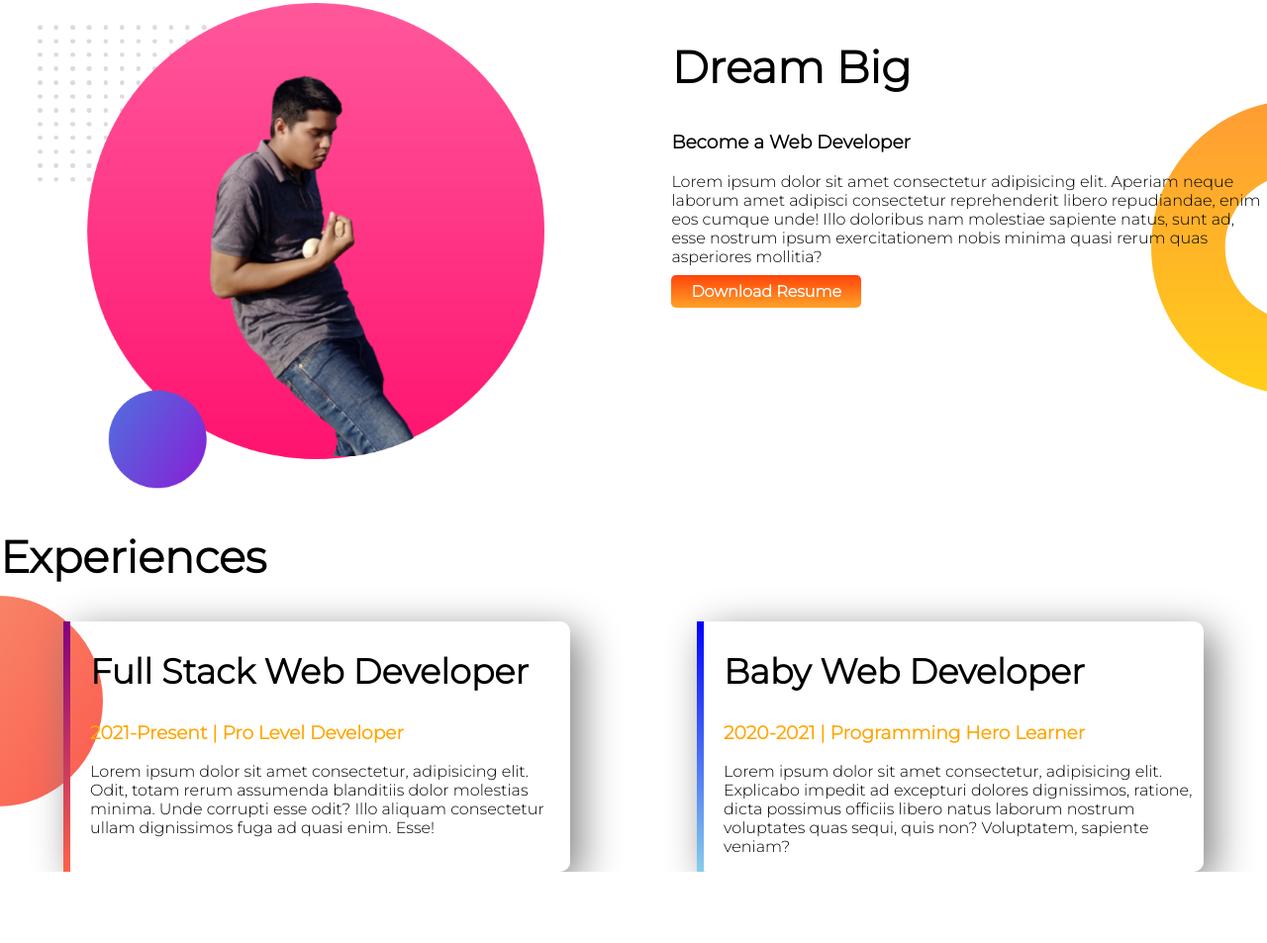
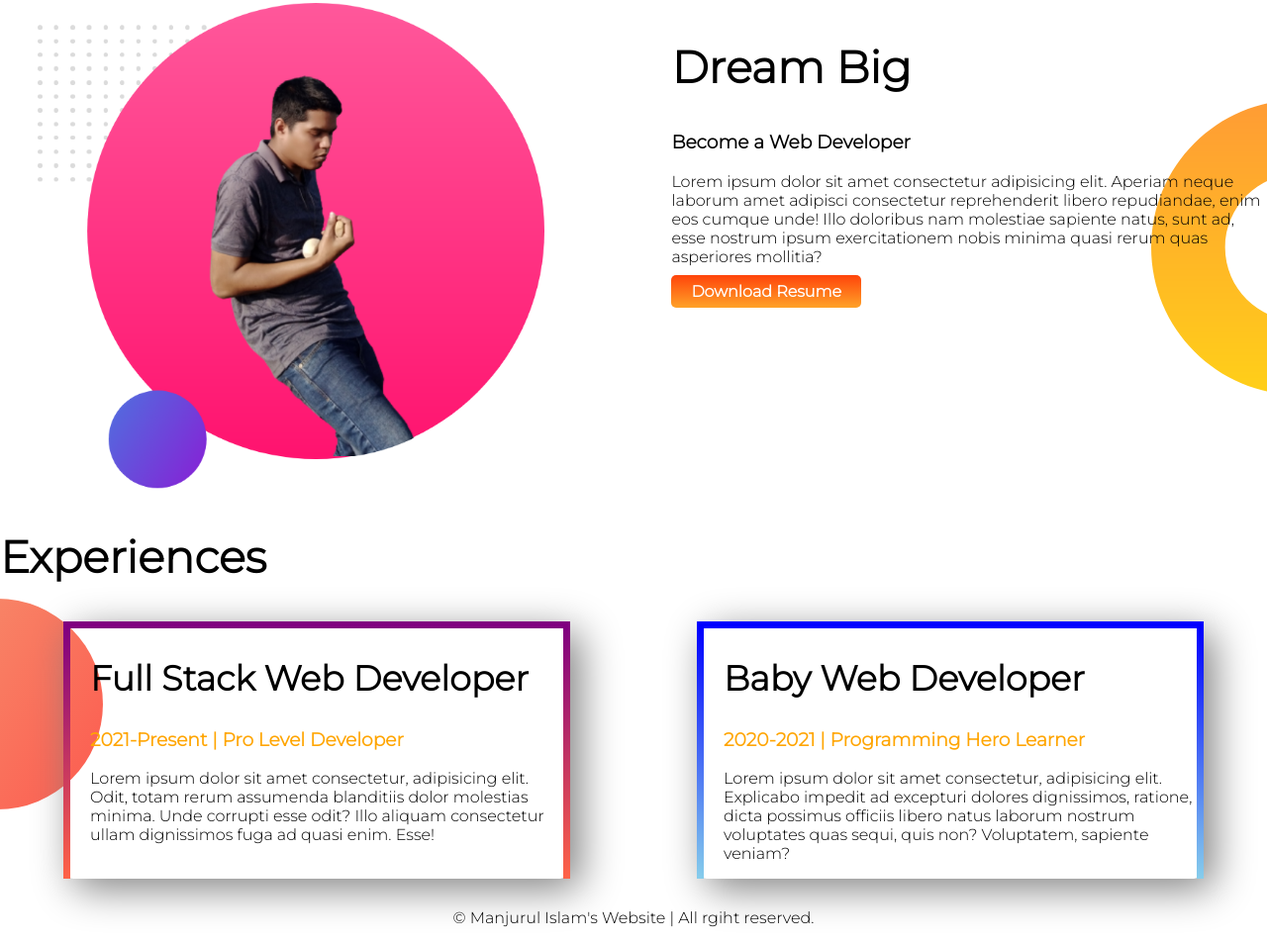
Before and after one commit to manjurul360/portfolio-website, a plain HTML site: page index.html in a window 1280 px wide. Shown: the part 509-1462 px from the top of the page at 99% size. Before the commit the page ends 1390 px from the top, so only its background shows below. Drawn offline with Linux system fonts and the light colour scheme.

Commit message:
all task done

```diff
--- a/index.html
+++ b/index.html
@@ -55,6 +55,8 @@
             </div>
         </div>
     </section>
-
+        <footer>
+            <p> &copy; Manjurul Islam's Website | All rgiht reserved.</p>
+        </footer>
 </body>
 </html>
--- a/style.css
+++ b/style.css
@@ -53,11 +53,19 @@ h2{
 }
 #fullstack-border{
     border-left: 7px solid;
+    border-top: 7px solid;
+    border-right: 7px solid;
     border-image: linear-gradient(purple, tomato);
     border-image-slice: 1;
 }
 #babydev-border{
     border-left: 7px solid;
+    border-top: 7px solid;
+    border-right: 7px solid;
     border-image: linear-gradient(blue, skyblue);
     border-image-slice: 1;
 }
+footer p{
+    margin-top: 30px;
+    text-align: center;
+}
```
